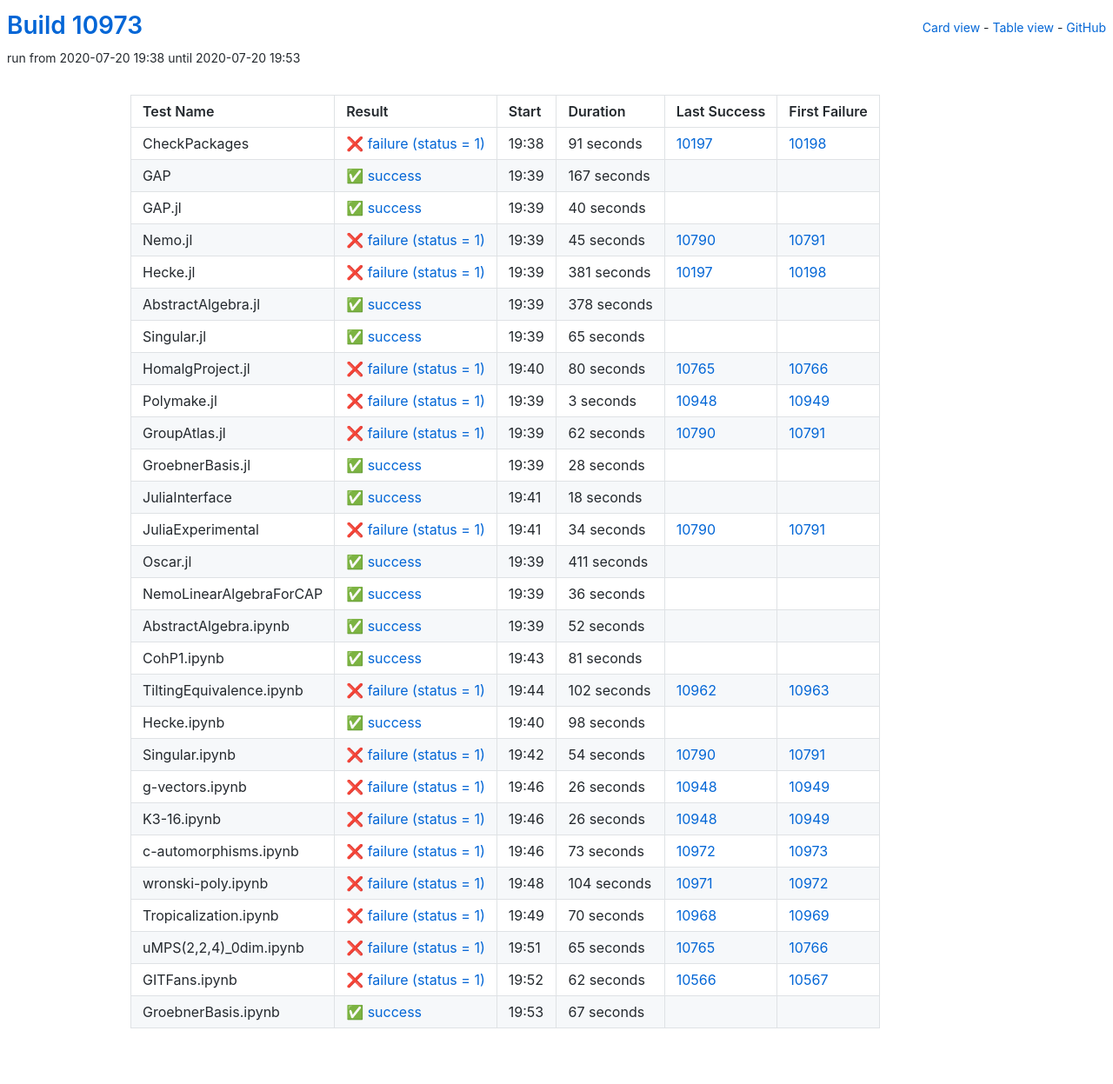
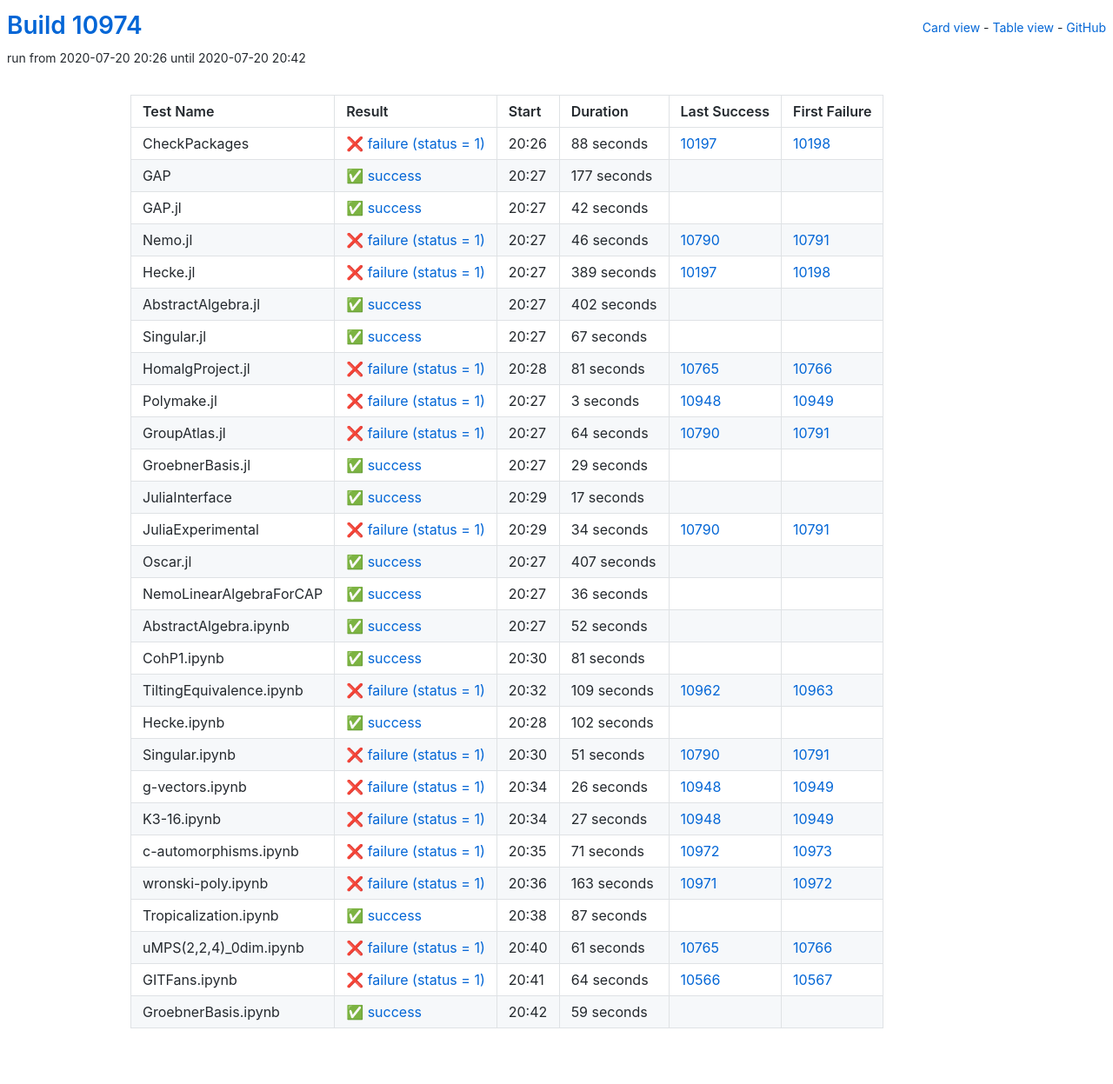
Before and after one commit to oscar-system/oscar-ci-status, a Jekyll site: the page built from table.html, in a window 1280 px wide. Shown: the whole page at 87% size. Built offline with Jekyll 4.4.1, drawn with Linux system fonts in a browser that asks for light colours.

Commit message:
Build #10974

```diff
--- a/_data/ci.yml
+++ b/_data/ci.yml
@@ -1,6 +1,6 @@
 ---
-build: 10973
-build_url: https://oscarci.mathematik.uni-kl.de/job/oscar/10973/
+build: 10974
+build_url: https://oscarci.mathematik.uni-kl.de/job/oscar/10974/
 job: oscar
 organization: oscar-system
 repo: oscar-ci-status
@@ -8,104 +8,104 @@
 tests:
 - name: CheckPackages
   id: checkpackages
-  log: https://oscarci.mathematik.uni-kl.de/job/oscar/10973/artifact/logs/build-10973/CheckPackages.log
-  start: 2020-07-20 19:38
+  log: https://oscarci.mathematik.uni-kl.de/job/oscar/10974/artifact/logs/build-10974/CheckPackages.log
+  start: 2020-07-20 20:26
   success: false
   exitcode: 1
   status: failure
-  duration: 91
+  duration: 88
   last_success: 10197
   last_success_url: https://oscarci.mathematik.uni-kl.de/job/oscar/10197/
   first_failure: 10198
   first_failure_url: https://oscarci.mathematik.uni-kl.de/job/oscar/10198/
 - name: GAP
   id: gap
-  log: https://oscarci.mathematik.uni-kl.de/job/oscar/10973/artifact/logs/build-10973/GAP.log
-  start: 2020-07-20 19:39
+  log: https://oscarci.mathematik.uni-kl.de/job/oscar/10974/artifact/logs/build-10974/GAP.log
+  start: 2020-07-20 20:27
   success: true
   exitcode: 0
   status: success
-  duration: 167
+  duration: 177
   last_success: false
   last_success_url:
   first_failure: false
   first_failure_url:
 - name: GAP.jl
   id: gap-jl
-  log: https://oscarci.mathematik.uni-kl.de/job/oscar/10973/artifact/logs/build-10973/GAP.jl.log
-  start: 2020-07-20 19:39
+  log: https://oscarci.mathematik.uni-kl.de/job/oscar/10974/artifact/logs/build-10974/GAP.jl.log
+  start: 2020-07-20 20:27
   success: true
   exitcode: 0
   status: success
-  duration: 40
+  duration: 42
   last_success: false
   last_success_url:
   first_failure: false
   first_failure_url:
 - name: Nemo.jl
   id: nemo-jl
-  log: https://oscarci.mathematik.uni-kl.de/job/oscar/10973/artifact/logs/build-10973/Nemo.jl.log
-  start: 2020-07-20 19:39
+  log: https://oscarci.mathematik.uni-kl.de/job/oscar/10974/artifact/logs/build-10974/Nemo.jl.log
+  start: 2020-07-20 20:27
   success: false
   exitcode: 1
   status: failure
-  duration: 45
+  duration: 46
   last_success: 10790
   last_success_url: https://oscarci.mathematik.uni-kl.de/job/oscar/10790/
   first_failure: 10791
   first_failure_url: https://oscarci.mathematik.uni-kl.de/job/oscar/10791/
 - name: Hecke.jl
   id: hecke-jl
-  log: https://oscarci.mathematik.uni-kl.de/job/oscar/10973/artifact/logs/build-10973/Hecke.jl.log
-  start: 2020-07-20 19:39
+  log: https://oscarci.mathematik.uni-kl.de/job/oscar/10974/artifact/logs/build-10974/Hecke.jl.log
+  start: 2020-07-20 20:27
   success: false
   exitcode: 1
   status: failure
-  duration: 381
+  duration: 389
   last_success: 10197
   last_success_url: https://oscarci.mathematik.uni-kl.de/job/oscar/10197/
   first_failure: 10198
   first_failure_url: https://oscarci.mathematik.uni-kl.de/job/oscar/10198/
 - name: AbstractAlgebra.jl
   id: abstractalgebra-jl
-  log: https://oscarci.mathematik.uni-kl.de/job/oscar/10973/artifact/logs/build-10973/AbstractAlgebra.jl.log
-  start: 2020-07-20 19:39
+  log: https://oscarci.mathematik.uni-kl.de/job/oscar/10974/artifact/logs/build-10974/AbstractAlgebra.jl.log
+  start: 2020-07-20 20:27
   success: true
   exitcode: 0
   status: success
-  duration: 378
+  duration: 402
   last_success: false
   last_success_url:
   first_failure: false
   first_failure_url:
 - name: Singular.jl
   id: singular-jl
-  log: https://oscarci.mathematik.uni-kl.de/job/oscar/10973/artifact/logs/build-10973/Singular.jl.log
-  start: 2020-07-20 19:39
+  log: https://oscarci.mathematik.uni-kl.de/job/oscar/10974/artifact/logs/build-10974/Singular.jl.log
+  start: 2020-07-20 20:27
   success: true
   exitcode: 0
   status: success
-  duration: 65
+  duration: 67
   last_success: false
   last_success_url:
   first_failure: false
   first_failure_url:
 - name: HomalgProject.jl
   id: homalgproject-jl
-  log: https://oscarci.mathematik.uni-kl.de/job/oscar/10973/artifact/logs/build-10973/HomalgProject.jl.log
-  start: 2020-07-20 19:40
+  log: https://oscarci.mathematik.uni-kl.de/job/oscar/10974/artifact/logs/build-10974/HomalgProject.jl.log
+  start: 2020-07-20 20:28
   success: false
   exitcode: 1
   status: failure
-  duration: 80
+  duration: 81
   last_success: 10765
   last_success_url: https://oscarci.mathematik.uni-kl.de/job/oscar/10765/
   first_failure: 10766
   first_failure_url: https://oscarci.mathematik.uni-kl.de/job/oscar/10766/
 - name: Polymake.jl
   id: polymake-jl
-  log: https://oscarci.mathematik.uni-kl.de/job/oscar/10973/artifact/logs/build-10973/Polymake.jl.log
-  start: 2020-07-20 19:39
+  log: https://oscarci.mathematik.uni-kl.de/job/oscar/10974/artifact/logs/build-10974/Polymake.jl.log
+  start: 2020-07-20 20:27
   success: false
   exitcode: 1
   status: failure
@@ -116,44 +116,44 @@
   first_failure_url: https://oscarci.mathematik.uni-kl.de/job/oscar/10949/
 - name: GroupAtlas.jl
   id: groupatlas-jl
-  log: https://oscarci.mathematik.uni-kl.de/job/oscar/10973/artifact/logs/build-10973/GroupAtlas.jl.log
-  start: 2020-07-20 19:39
+  log: https://oscarci.mathematik.uni-kl.de/job/oscar/10974/artifact/logs/build-10974/GroupAtlas.jl.log
+  start: 2020-07-20 20:27
   success: false
   exitcode: 1
   status: failure
-  duration: 62
+  duration: 64
   last_success: 10790
   last_success_url: https://oscarci.mathematik.uni-kl.de/job/oscar/10790/
   first_failure: 10791
   first_failure_url: https://oscarci.mathematik.uni-kl.de/job/oscar/10791/
 - name: GroebnerBasis.jl
   id: groebnerbasis-jl
-  log: https://oscarci.mathematik.uni-kl.de/job/oscar/10973/artifact/logs/build-10973/GroebnerBasis.jl.log
-  start: 2020-07-20 19:39
+  log: https://oscarci.mathematik.uni-kl.de/job/oscar/10974/artifact/logs/build-10974/GroebnerBasis.jl.log
+  start: 2020-07-20 20:27
   success: true
   exitcode: 0
   status: success
-  duration: 28
+  duration: 29
   last_success: false
   last_success_url:
   first_failure: false
   first_failure_url:
 - name: JuliaInterface
   id: juliainterface
-  log: https://oscarci.mathematik.uni-kl.de/job/oscar/10973/artifact/logs/build-10973/JuliaInterface.log
-  start: 2020-07-20 19:41
+  log: https://oscarci.mathematik.uni-kl.de/job/oscar/10974/artifact/logs/build-10974/JuliaInterface.log
+  start: 2020-07-20 20:29
   success: true
   exitcode: 0
   status: success
-  duration: 18
+  duration: 17
   last_success: false
   last_success_url:
   first_failure: false
   first_failure_url:
 - name: JuliaExperimental
   id: juliaexperimental
-  log: https://oscarci.mathematik.uni-kl.de/job/oscar/10973/artifact/logs/build-10973/JuliaExperimental.log
-  start: 2020-07-20 19:41
+  log: https://oscarci.mathematik.uni-kl.de/job/oscar/10974/artifact/logs/build-10974/JuliaExperimental.log
+  start: 2020-07-20 20:29
   success: false
   exitcode: 1
   status: failure
@@ -164,20 +164,20 @@
   first_failure_url: https://oscarci.mathematik.uni-kl.de/job/oscar/10791/
 - name: Oscar.jl
   id: oscar-jl
-  log: https://oscarci.mathematik.uni-kl.de/job/oscar/10973/artifact/logs/build-10973/Oscar.jl.log
-  start: 2020-07-20 19:39
+  log: https://oscarci.mathematik.uni-kl.de/job/oscar/10974/artifact/logs/build-10974/Oscar.jl.log
+  start: 2020-07-20 20:27
   success: true
   exitcode: 0
   status: success
-  duration: 411
+  duration: 407
   last_success: false
   last_success_url:
   first_failure: false
   first_failure_url:
 - name: NemoLinearAlgebraForCAP
   id: nemolinearalgebraforcap
-  log: https://oscarci.mathematik.uni-kl.de/job/oscar/10973/artifact/logs/build-10973/NemoLinearAlgebraForCAP.log
-  start: 2020-07-20 19:39
+  log: https://oscarci.mathematik.uni-kl.de/job/oscar/10974/artifact/logs/build-10974/NemoLinearAlgebraForCAP.log
+  start: 2020-07-20 20:27
   success: true
   exitcode: 0
   status: success
@@ -188,8 +188,8 @@
   first_failure_url:
 - name: AbstractAlgebra.ipynb
   id: abstractalgebra-ipynb
-  log: https://oscarci.mathematik.uni-kl.de/job/oscar/10973/artifact/logs/build-10973/AbstractAlgebra.ipynb.log
-  start: 2020-07-20 19:39
+  log: https://oscarci.mathematik.uni-kl.de/job/oscar/10974/artifact/logs/build-10974/AbstractAlgebra.ipynb.log
+  start: 2020-07-20 20:27
   success: true
   exitcode: 0
   status: success
@@ -200,8 +200,8 @@
   first_failure_url:
 - name: CohP1.ipynb
   id: cohp1-ipynb
-  log: https://oscarci.mathematik.uni-kl.de/job/oscar/10973/artifact/logs/build-10973/CohP1.ipynb.log
-  start: 2020-07-20 19:43
+  log: https://oscarci.mathematik.uni-kl.de/job/oscar/10974/artifact/logs/build-10974/CohP1.ipynb.log
+  start: 2020-07-20 20:30
   success: true
   exitcode: 0
   status: success
@@ -212,44 +212,44 @@
   first_failure_url:
 - name: TiltingEquivalence.ipynb
   id: tiltingequivalence-ipynb
-  log: https://oscarci.mathematik.uni-kl.de/job/oscar/10973/artifact/logs/build-10973/TiltingEquivalence.ipynb.log
-  start: 2020-07-20 19:44
+  log: https://oscarci.mathematik.uni-kl.de/job/oscar/10974/artifact/logs/build-10974/TiltingEquivalence.ipynb.log
+  start: 2020-07-20 20:32
   success: false
   exitcode: 1
   status: failure
-  duration: 102
+  duration: 109
   last_success: 10962
   last_success_url: https://oscarci.mathematik.uni-kl.de/job/oscar/10962/
   first_failure: 10963
   first_failure_url: https://oscarci.mathematik.uni-kl.de/job/oscar/10963/
 - name: Hecke.ipynb
   id: hecke-ipynb
-  log: https://oscarci.mathematik.uni-kl.de/job/oscar/10973/artifact/logs/build-10973/Hecke.ipynb.log
-  start: 2020-07-20 19:40
+  log: https://oscarci.mathematik.uni-kl.de/job/oscar/10974/artifact/logs/build-10974/Hecke.ipynb.log
+  start: 2020-07-20 20:28
   success: true
   exitcode: 0
   status: success
-  duration: 98
+  duration: 102
   last_success: false
   last_success_url:
   first_failure: false
   first_failure_url:
 - name: Singular.ipynb
   id: singular-ipynb
-  log: https://oscarci.mathematik.uni-kl.de/job/oscar/10973/artifact/logs/build-10973/Singular.ipynb.log
-  start: 2020-07-20 19:42
+  log: https://oscarci.mathematik.uni-kl.de/job/oscar/10974/artifact/logs/build-10974/Singular.ipynb.log
+  start: 2020-07-20 20:30
   success: false
   exitcode: 1
   status: failure
-  duration: 54
+  duration: 51
   last_success: 10790
   last_success_url: https://oscarci.mathematik.uni-kl.de/job/oscar/10790/
   first_failure: 10791
   first_failure_url: https://oscarci.mathematik.uni-kl.de/job/oscar/10791/
 - name: g-vectors.ipynb
   id: g-vectors-ipynb
-  log: https://oscarci.mathematik.uni-kl.de/job/oscar/10973/artifact/logs/build-10973/g-vectors.ipynb.log
-  start: 2020-07-20 19:46
+  log: https://oscarci.mathematik.uni-kl.de/job/oscar/10974/artifact/logs/build-10974/g-vectors.ipynb.log
+  start: 2020-07-20 20:34
   success: false
   exitcode: 1
   status: failure
@@ -260,84 +260,84 @@
   first_failure_url: https://oscarci.mathematik.uni-kl.de/job/oscar/10949/
 - name: K3-16.ipynb
   id: k3-16-ipynb
-  log: https://oscarci.mathematik.uni-kl.de/job/oscar/10973/artifact/logs/build-10973/K3-16.ipynb.log
-  start: 2020-07-20 19:46
+  log: https://oscarci.mathematik.uni-kl.de/job/oscar/10974/artifact/logs/build-10974/K3-16.ipynb.log
+  start: 2020-07-20 20:34
   success: false
   exitcode: 1
   status: failure
-  duration: 26
+  duration: 27
   last_success: 10948
   last_success_url: https://oscarci.mathematik.uni-kl.de/job/oscar/10948/
   first_failure: 10949
   first_failure_url: https://oscarci.mathematik.uni-kl.de/job/oscar/10949/
 - name: c-automorphisms.ipynb
   id: c-automorphisms-ipynb
-  log: https://oscarci.mathematik.uni-kl.de/job/oscar/10973/artifact/logs/build-10973/c-automorphisms.ipynb.log
-  start: 2020-07-20 19:46
+  log: https://oscarci.mathematik.uni-kl.de/job/oscar/10974/artifact/logs/build-10974/c-automorphisms.ipynb.log
+  start: 2020-07-20 20:35
   success: false
   exitcode: 1
   status: failure
-  duration: 73
+  duration: 71
   last_success: 10972
   last_success_url: https://oscarci.mathematik.uni-kl.de/job/oscar/10972/
   first_failure: 10973
   first_failure_url: https://oscarci.mathematik.uni-kl.de/job/oscar/10973/
 - name: wronski-poly.ipynb
   id: wronski-poly-ipynb
-  log: https://oscarci.mathematik.uni-kl.de/job/oscar/10973/artifact/logs/build-10973/wronski-poly.ipynb.log
-  start: 2020-07-20 19:48
+  log: https://oscarci.mathematik.uni-kl.de/job/oscar/10974/artifact/logs/build-10974/wronski-poly.ipynb.log
+  start: 2020-07-20 20:36
   success: false
   exitcode: 1
   status: failure
-  duration: 104
+  duration: 163
   last_success: 10971
   last_success_url: https://oscarci.mathematik.uni-kl.de/job/oscar/10971/
   first_failure: 10972
   first_failure_url: https://oscarci.mathematik.uni-kl.de/job/oscar/10972/
 - name: Tropicalization.ipynb
   id: tropicalization-ipynb
-  log: https://oscarci.mathematik.uni-kl.de/job/oscar/10973/artifact/logs/build-10973/Tropicalization.ipynb.log
-  start: 2020-07-20 19:49
+  log: https://oscarci.mathematik.uni-kl.de/job/oscar/10974/artifact/logs/build-10974/Tropicalization.ipynb.log
+  start: 2020-07-20 20:38
+  success: true
+  exitcode: 0
+  status: success
+  duration: 87
+  last_success: false
+  last_success_url:
+  first_failure: false
+  first_failure_url:
+- name: uMPS(2,2,4)_0dim.ipynb
+  id: umps-2-2-4-0dim-ipynb
+  log: https://oscarci.mathematik.uni-kl.de/job/oscar/10974/artifact/logs/build-10974/uMPS-2-2-4-_0dim.ipynb.log
+  start: 2020-07-20 20:40
   success: false
   exitcode: 1
   status: failure
-  duration: 70
-  last_success: 10968
-  last_success_url: https://oscarci.mathematik.uni-kl.de/job/oscar/10968/
-  first_failure: 10969
-  first_failure_url: https://oscarci.mathematik.uni-kl.de/job/oscar/10969/
-- name: uMPS(2,2,4)_0dim.ipynb
-  id: umps-2-2-4-0dim-ipynb
-  log: https://oscarci.mathematik.uni-kl.de/job/oscar/10973/artifact/logs/build-10973/uMPS-2-2-4-_0dim.ipynb.log
-  start: 2020-07-20 19:51
-  success: false
-  exitcode: 1
-  status: failure
-  duration: 65
+  duration: 61
   last_success: 10765
   last_success_url: https://oscarci.mathematik.uni-kl.de/job/oscar/10765/
   first_failure: 10766
   first_failure_url: https://oscarci.mathematik.uni-kl.de/job/oscar/10766/
 - name: GITFans.ipynb
   id: gitfans-ipynb
-  log: https://oscarci.mathematik.uni-kl.de/job/oscar/10973/artifact/logs/build-10973/GITFans.ipynb.log
-  start: 2020-07-20 19:52
+  log: https://oscarci.mathematik.uni-kl.de/job/oscar/10974/artifact/logs/build-10974/GITFans.ipynb.log
+  start: 2020-07-20 20:41
   success: false
   exitcode: 1
   status: failure
-  duration: 62
+  duration: 64
   last_success: 10566
   last_success_url: https://oscarci.mathematik.uni-kl.de/job/oscar/10566/
   first_failure: 10567
   first_failure_url: https://oscarci.mathematik.uni-kl.de/job/oscar/10567/
 - name: GroebnerBasis.ipynb
   id: groebnerbasis-ipynb
-  log: https://oscarci.mathematik.uni-kl.de/job/oscar/10973/artifact/logs/build-10973/GroebnerBasis.ipynb.log
-  start: 2020-07-20 19:53
+  log: https://oscarci.mathematik.uni-kl.de/job/oscar/10974/artifact/logs/build-10974/GroebnerBasis.ipynb.log
+  start: 2020-07-20 20:42
   success: true
   exitcode: 0
   status: success
-  duration: 67
+  duration: 59
   last_success: false
   last_success_url:
   first_failure: false
```
Also changed, not shown: README.md.
